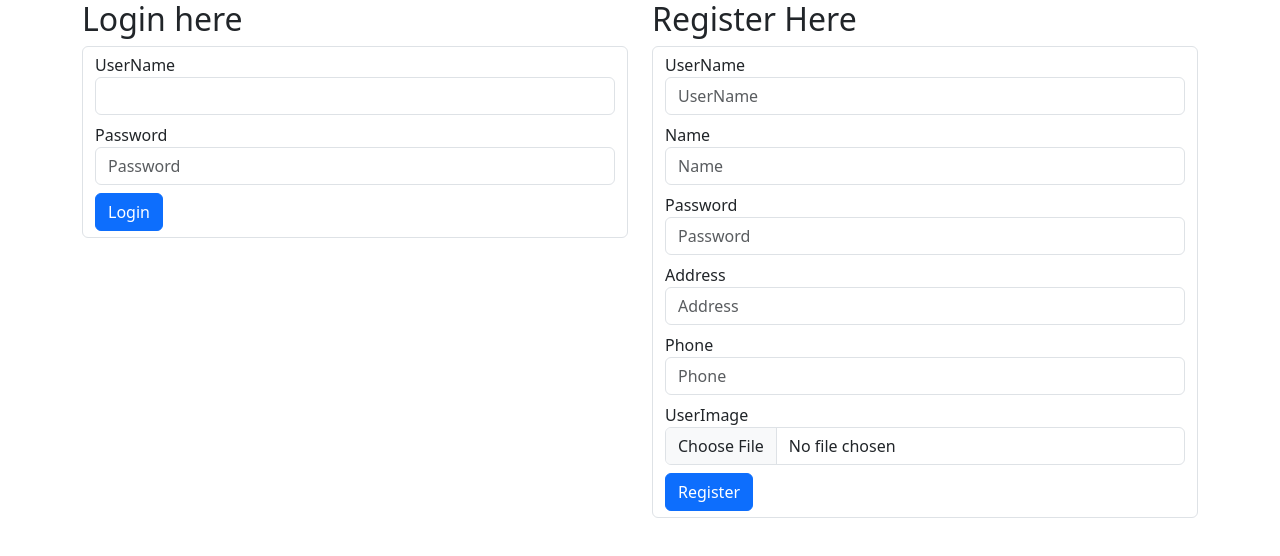
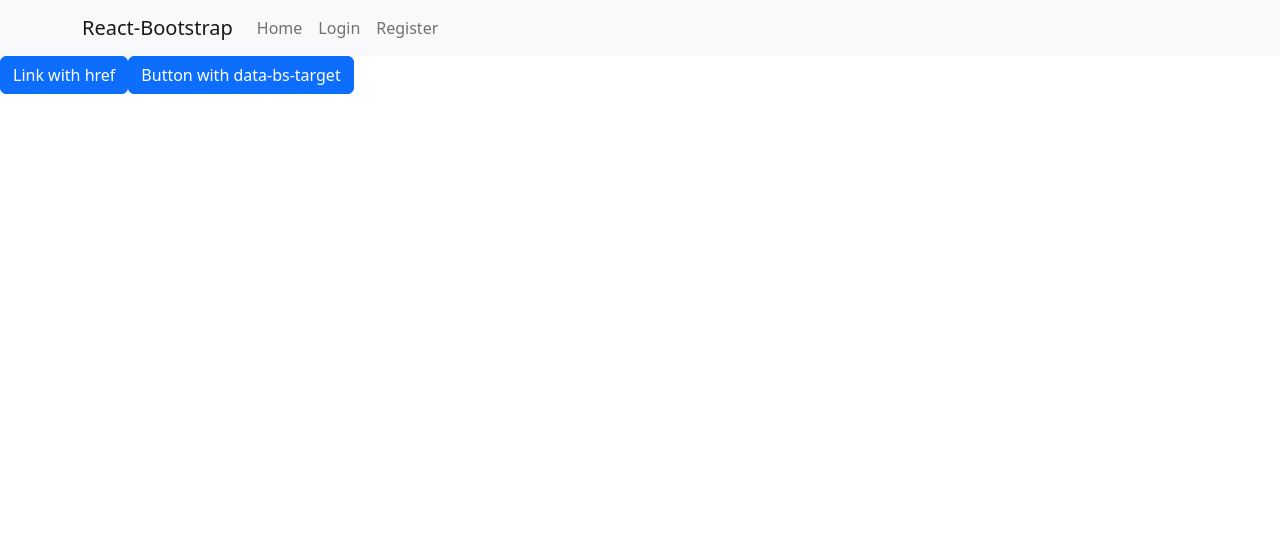
Before and after one commit to Aakash775/fontendlatest, a React (Create React App) app: page /dashboard in a window 1280 px wide. Shown: the top 556 px of the page. Built offline with nearby package versions, Linux system fonts and the light colour scheme.

Commit message:
create router and header

```diff
--- a/public/index.html
+++ b/public/index.html
@@ -25,6 +25,8 @@
       Learn how to configure a non-root public URL by running `npm run build`.
     -->
     <title>React App</title>
+    <link href="https://cdn.jsdelivr.net/npm/bootstrap@5.0.2/dist/css/bootstrap.min.css" rel="stylesheet" integrity="sha384-EVSTQN3/azprG1Anm3QDgpJLIm9Nao0Yz1ztcQTwFspd3yD65VohhpuuCOmLASjC" crossorigin="anonymous">
+
   </head>
   <body>
     <noscript>You need to enable JavaScript to run this app.</noscript>
@@ -39,5 +41,7 @@
       To begin the development, run `npm start` or `yarn start`.
       To create a production bundle, use `npm run build` or `yarn build`.
     -->
+
+    <script src="https://cdn.jsdelivr.net/npm/bootstrap@5.0.2/dist/js/bootstrap.bundle.min.js" integrity="sha384-MrcW6ZMFYlzcLA8Nl+NtUVF0sA7MsXsP1UyJoMp4YLEuNSfAP+JcXn/tWtIaxVXM" crossorigin="anonymous"></script>
   </body>
 </html>
--- a/src/App.js
+++ b/src/App.js
@@ -1,22 +1,26 @@
 import Login from "./Login";
 import Register from './Component/Register';
+import { BrowserRouter as Router, Route, Routes  } from "react-router-dom";
+import Dashboard from "./Component/Dashboard";
+import Header from "./Component/Header";
 
 
 function App() {
   return (
    <>
-   <div className="container">
-    <div className="row">
-      <div className="col-lg-6">
-        <h2>Login here</h2>
-      <Login />
-      </div>
-      <div className="col-lg-6">
-        <h2>Register Here</h2>
-        <Register />
-      </div>
+   <Router>
+    <div>
+         <Header />
+       <Routes>
+        {/* <Route path="/" element={<Home />} /> */}
+        <Route path="/dashboard" element={<Dashboard />} />
+        <Route path="/login" element={<Login />} />
+        <Route path="/register" element={ <Register />} />
+
+       </Routes>
     </div>
-   </div>
+   </Router>
+
 
 
    </>
--- a/src/Component/Dashboard.js
+++ b/src/Component/Dashboard.js
@@ -1,9 +1,38 @@
-
+import React from "react"
 
 const Dashboard = () =>{
     return(
         <>
-        test
+           <a class="btn btn-primary" data-bs-toggle="offcanvas" href="#offcanvasExample" role="button" aria-controls="offcanvasExample">
+  Link with href
+</a>
+<button class="btn btn-primary" type="button" data-bs-toggle="offcanvas" data-bs-target="#offcanvasExample" aria-controls="offcanvasExample">
+  Button with data-bs-target
+</button>
+
+<div class="offcanvas offcanvas-start" tabindex="-1" id="offcanvasExample" aria-labelledby="offcanvasExampleLabel">
+  <div class="offcanvas-header">
+    <h5 class="offcanvas-title" id="offcanvasExampleLabel">Offcanvas</h5>
+    <button type="button" class="btn-close text-reset" data-bs-dismiss="offcanvas" aria-label="Close"></button>
+  </div>
+  <div class="offcanvas-body">
+    <div>
+      Some text as placeholder. In real life you can have the elements you have chosen. Like, text, images, lists, etc.
+    </div>
+    <div class="dropdown mt-3">
+      <button class="btn btn-secondary dropdown-toggle" type="button" id="dropdownMenuButton" data-bs-toggle="dropdown">
+        Dropdown button
+      </button>
+      <ul class="dropdown-menu" aria-labelledby="dropdownMenuButton">
+        <li><a class="dropdown-item" href="#">Action</a></li>
+        <li><a class="dropdown-item" href="#">Another action</a></li>
+        <li><a class="dropdown-item" href="#">Something else here</a></li>
+      </ul>
+    </div>
+  </div>
+</div>
         </>
     )
 }
+
+export default Dashboard;
--- /dev/null
+++ b/src/Component/Header.js
@@ -0,0 +1,24 @@
+import Container from 'react-bootstrap/Container';
+import Nav from 'react-bootstrap/Nav';
+import Navbar from 'react-bootstrap/Navbar';
+
+
+function Header() {
+  return (
+    <Navbar expand="lg" className="bg-body-tertiary">
+      <Container>
+        <Navbar.Brand href="#home">React-Bootstrap</Navbar.Brand>
+        <Navbar.Toggle aria-controls="basic-navbar-nav" />
+        <Navbar.Collapse id="basic-navbar-nav">
+          <Nav className="me-auto">
+            <Nav.Link href="#home">Home</Nav.Link>
+            <Nav.Link href="/login">Login</Nav.Link>
+            <Nav.Link href="/register">Register</Nav.Link>
+          </Nav>
+        </Navbar.Collapse>
+      </Container>
+    </Navbar>
+  );
+}
+
+export default Header;
--- a/src/Login.js
+++ b/src/Login.js
@@ -10,7 +10,7 @@ const Login = () => {
     try{
       const res = await axios.post('http://localhost:3000/user/login', {username, password});
       localStorage.setItem('token',res.data.token);
-      window.location = '/test';
+      window.location = '/dashboard';
     }catch (error){
       alert (error.response.data.message);
     }
```
